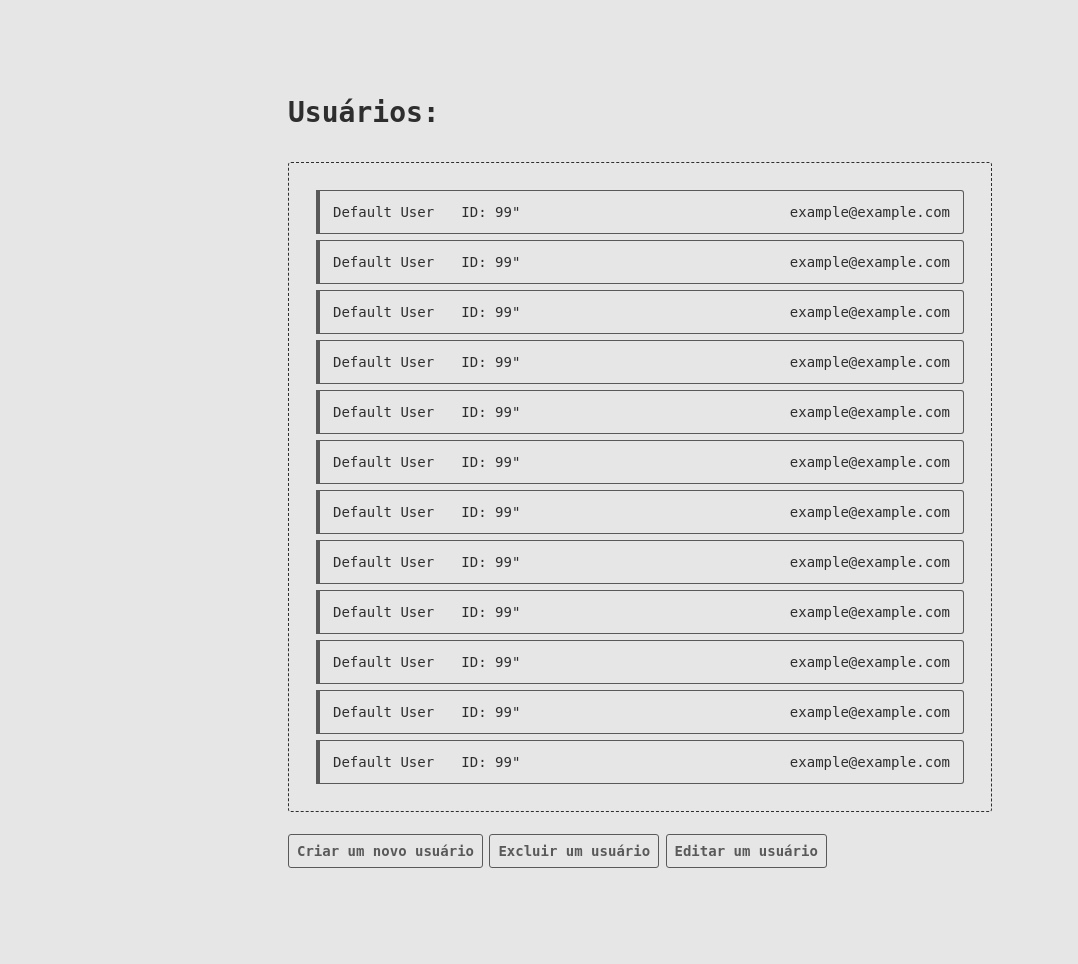
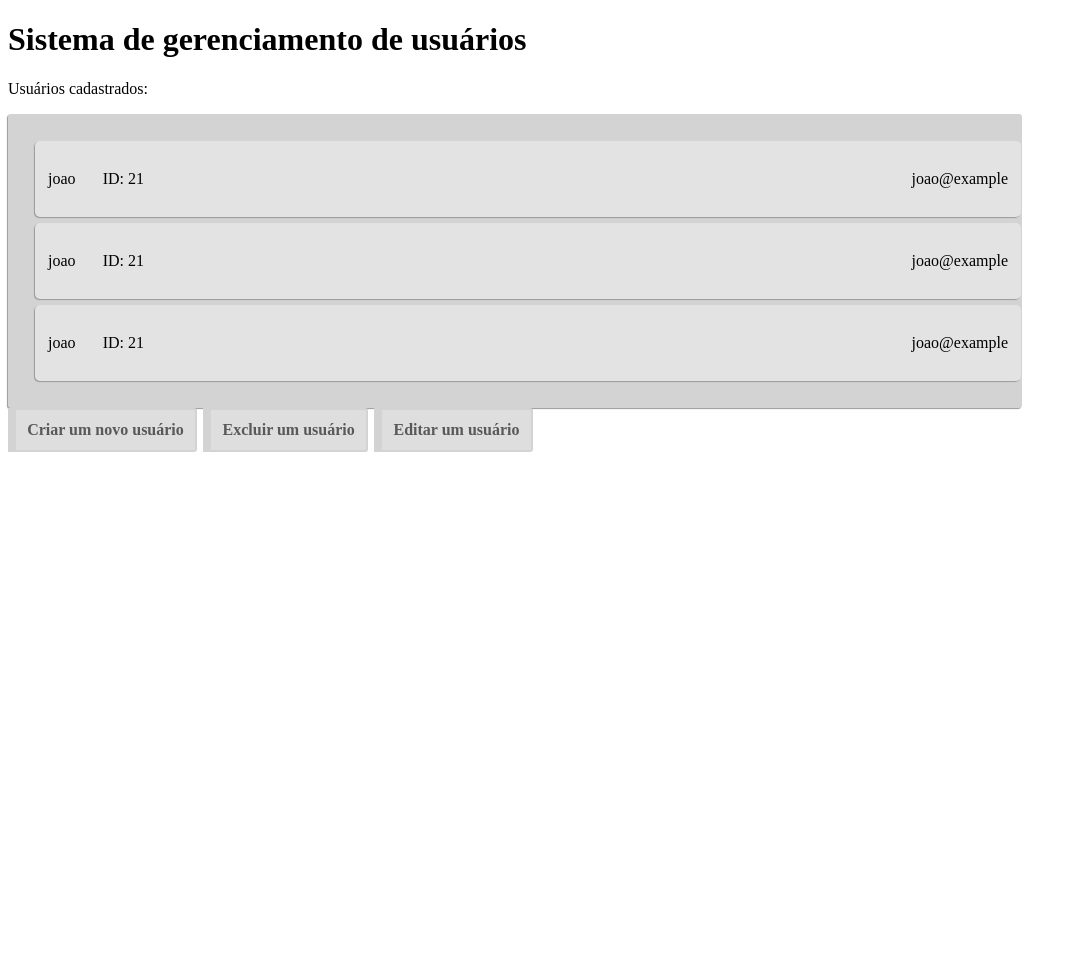
Before and after one commit to AntonyHaro/php-contacts-crud, a PHP site: page /home.html in a window 1280 px wide. Shown: the whole page, without its empty margins (0-1078 px from the left). After the commit the page ends 452 px from the top, so only its background shows below. Run offline with PHP 8.4, Linux system fonts and the light colour scheme; some libraries are stand-ins or nearby versions.

Commit message:
atualizações na estilização

```diff
--- a/css/home.css
+++ b/css/home.css
@@ -3,19 +3,20 @@
 }
 
 .user-container {
-  width: 55vw;
+    width: 75vw;
     padding: 1.7rem;
     border-radius: var(--border-radius);
-  border: 1px dashed var(--text-color);
+    background-color: lightgray;
+    box-shadow: -1px 1px 1px hsl(0, 0%, 60%);
     display: grid;
     gap: 0.4rem;
 }
 
 .user {
     width: 100%;
-  border: 1px solid var(--secondary-text-color);
-  border-left: 4px solid var(--secondary-text-color);
-  border-radius: 0 var(--border-radius) var(--border-radius) 0;
+    background-color: hsl(0, 0%, 89%);
+    box-shadow: -1px 1px 1px hsl(0, 0%, 60%);
+    border-radius: 5px;
     padding: 0.8rem;
     display: flex;
     gap: 2rem;
@@ -25,7 +26,7 @@
 }
 
 .user:hover {
-  border-color: var(--highlight-color);
+    box-shadow: -1px 1px 1px gray;
     margin-left: 0.4%;
 }
 
@@ -47,20 +48,23 @@
 }
 
 a {
+    background-color: hsl(0, 0%, 87%);
+    color: var(--secondary-text-color);
     text-decoration: none;
     font-weight: bold;
-  color: var(--secondary-text-color);
-  padding: 0.5rem;
-  border: 1px solid var(--secondary-text-color);
-  border-radius: var(--border-radius);
+    padding: 0.7rem;
+    border-radius: 0 var(--border-radius) var(--border-radius) 0;
+    border: 2px solid lightgray;
+    border-left: 0.5rem solid lightgray;
     transition: 0.2s;
 }
 
 a:hover {
+    background-color: transparent;
     cursor: pointer;
     border-color: var(--highlight-color);
     color: var(--highlight-color);
-  border-radius: 0;
+    transform: translateY(-0.2rem);
 }
 
 .no-results {
--- a/css/reset.css
+++ /dev/null
@@ -1,57 +0,0 @@
-* {
-  margin: 0;
-  padding: 0;
-  box-sizing: border-box;
-  font-family: "", monospace;
-}
-
-body {
-  height: 100vh;
-  font-size: 14px;
-  background-color: var(--body-background);
-  color: var(--text-color);
-}
-
-main {
-  padding: 6rem;
-  display: grid;
-  gap: 1.4rem;
-  place-content: center;
-}
-
-h1 {
-  margin-bottom: 1.5%;
-}
-
-button {
-  text-decoration: none;
-  font-weight: bold;
-  color: var(--secondary-text-color);
-  padding: 0.5rem;
-  border: 1px solid var(--secondary-text-color);
-  border-radius: var(--border-radius);
-  transition: 0.2s;
-}
-
-button:hover {
-  cursor: pointer;
-  border-color: var(--highlight-color);
-  color: var(--highlight-color);
-  border-radius: 0;
-}
-
-hr {
-  height: 1px;
-  border: 0;
-  background-color: gray;
-}
-
-.confirm:hover {
-  border-color: var(--confirm-color);
-  color: var(--confirm-color);
-}
-
-.cancel:hover {
-  border-color: var(--cancel-color);
-  color: var(--cancel-color);
-}
--- a/css/theme.css
+++ b/css/theme.css
@@ -1,6 +1,7 @@
 :root {
     --body-background: hsl(0, 0%, 90%);
     --primary-background: hsl(0, 0%, 84%);
+    --box-shadow: hsl(0, 0%, 60%);
     --text-color: hsl(0, 0%, 18%);
     --secondary-text-color: hsl(0, 0%, 35%);
     --highlight-color: hsl(0, 100%, 59%);
--- a/home.html
+++ b/home.html
@@ -11,82 +11,31 @@
 
     <body>
         <main>
-            <h1>Usuários:</h1>
+            <h1>Sistema de gerenciamento de usuários</h1>
+            <p>Usuários cadastrados:</p>
             <section class="user-container">
                 <div class="user">
                     <div class="info-wrapper">
-                        <p>Default User</p>
-                        <p>ID: 99"</p>
+                        <p>joao</p>
+                        <p>ID: 21</p>
                     </div>
-                    <p>example@example.com</p>
+                    <p>joao@example</p>
                 </div>
+
                 <div class="user">
                     <div class="info-wrapper">
-                        <p>Default User</p>
-                        <p>ID: 99"</p>
+                        <p>joao</p>
+                        <p>ID: 21</p>
                     </div>
-                    <p>example@example.com</p>
+                    <p>joao@example</p>
                 </div>
+
                 <div class="user">
                     <div class="info-wrapper">
-                        <p>Default User</p>
-                        <p>ID: 99"</p>
+                        <p>joao</p>
+                        <p>ID: 21</p>
                     </div>
-                    <p>example@example.com</p>
-                </div><div class="user">
-                    <div class="info-wrapper">
-                        <p>Default User</p>
-                        <p>ID: 99"</p>
-                    </div>
-                    <p>example@example.com</p>
-                </div><div class="user">
-                    <div class="info-wrapper">
-                        <p>Default User</p>
-                        <p>ID: 99"</p>
-                    </div>
-                    <p>example@example.com</p>
-                </div><div class="user">
-                    <div class="info-wrapper">
-                        <p>Default User</p>
-                        <p>ID: 99"</p>
-                    </div>
-                    <p>example@example.com</p>
-                </div><div class="user">
-                    <div class="info-wrapper">
-                        <p>Default User</p>
-                        <p>ID: 99"</p>
-                    </div>
-                    <p>example@example.com</p>
-                </div><div class="user">
-                    <div class="info-wrapper">
-                        <p>Default User</p>
-                        <p>ID: 99"</p>
-                    </div>
-                    <p>example@example.com</p>
-                </div><div class="user">
-                    <div class="info-wrapper">
-                        <p>Default User</p>
-                        <p>ID: 99"</p>
-                    </div>
-                    <p>example@example.com</p>
-                </div><div class="user">
-                    <div class="info-wrapper">
-                        <p>Default User</p>
-                        <p>ID: 99"</p>
-                    </div>
-                    <p>example@example.com</p>
-                </div><div class="user">
-                    <div class="info-wrapper">
-                        <p>Default User</p>
-                        <p>ID: 99"</p>
-                    </div>
-                    <p>example@example.com</p>
-                </div><div class="user">
-                    <div class="info-wrapper">
-                        <p>Default User</p>
-                        <p>ID: 99"</p>
-                    </div>
-                    <p>example@example.com</p>
+                    <p>joao@example</p>
                 </div>
             </section>
             <section class="options">
```
Also changed, not shown: create/create.html (+13 -11 lines), css/form.css (+40 -12 lines), css/global.css (added, +59 -0 lines). Lines whose indentation alone changed are shown as unchanged.
